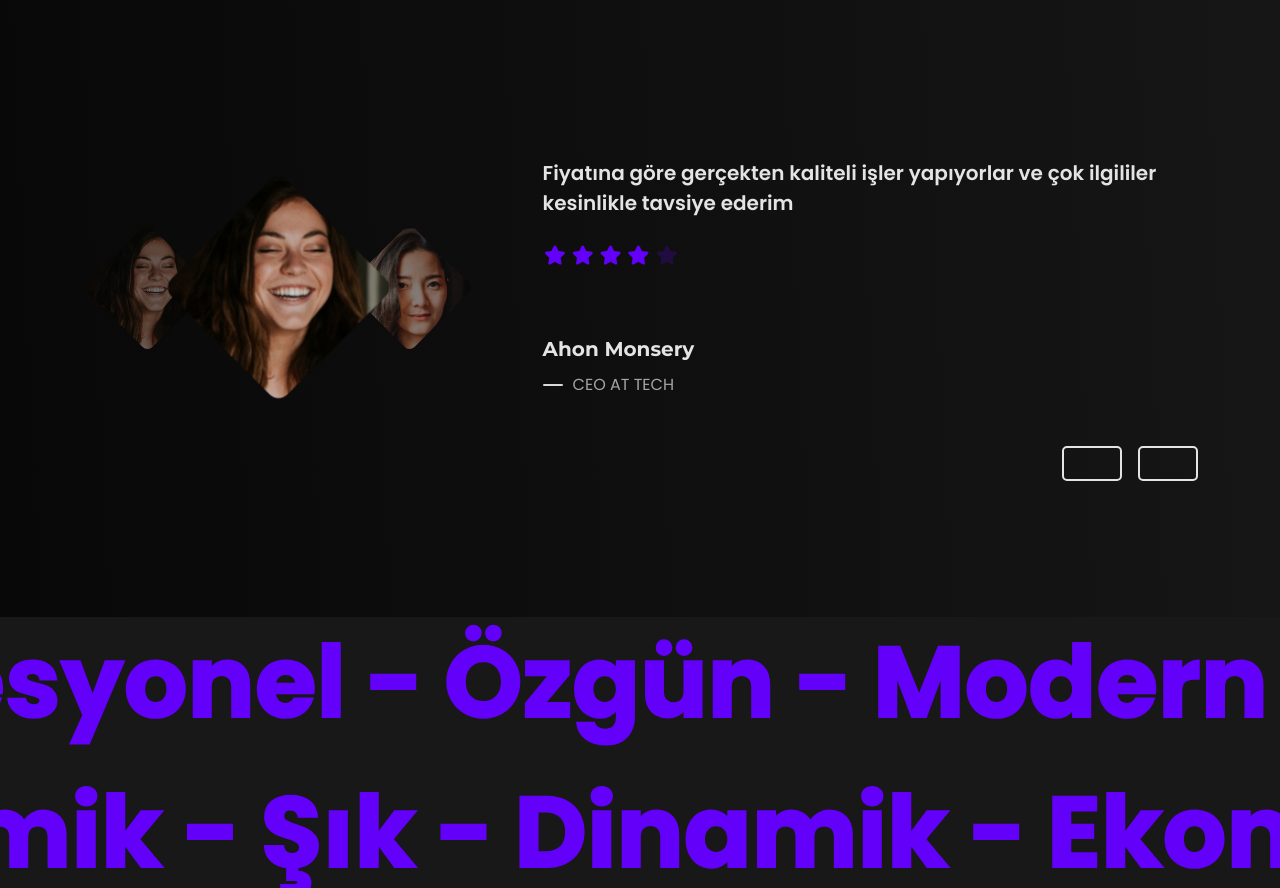
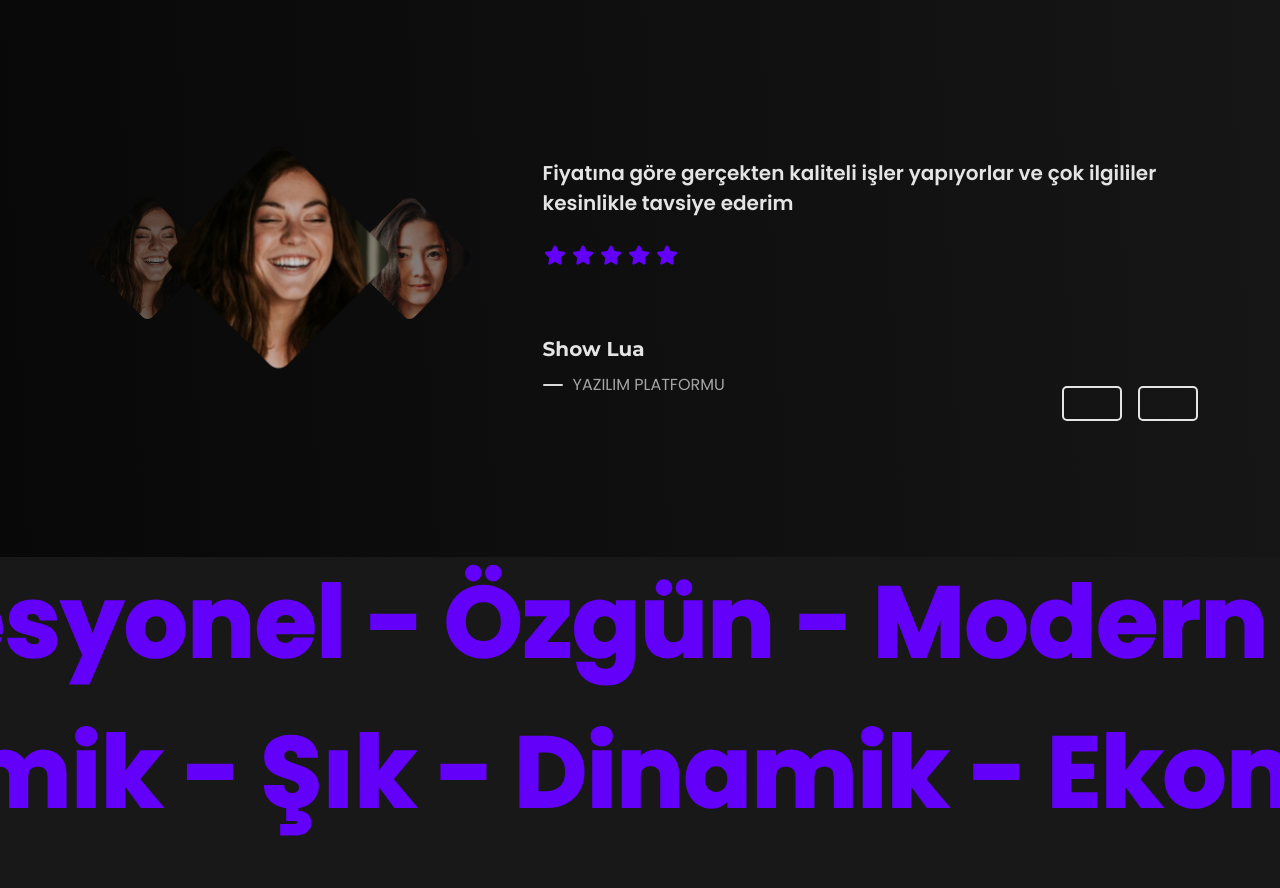
Before and after one commit to risuscreative/alphawebsite, a React (Create React App) app: page / in a window 1280 px wide. Shown: the part 3700-4588 px from the top of the page. Built offline with nearby package versions, Linux system fonts and the light colour scheme; some icons are missing.

Commit message:
yorumlar iste amk

```diff
--- a/src/components/Slider/TestimonialSlider.jsx
+++ b/src/components/Slider/TestimonialSlider.jsx
@@ -12,33 +12,41 @@ export default function TestimonialSlider() {
       testimonialThumb: '/images/testimonial_1.jpeg',
       testimonialText:
         'Fiyatına göre gerçekten kaliteli işler yapıyorlar ve çok ilgililer kesinlikle tavsiye ederim ',
-      avatarName: 'Ahon Monsery',
-      avatarDesignation: 'CEO AT TECH',
-      ratings: '4',
+      avatarName: 'Show Lua',
+      avatarDesignation: 'Yazılım Platformu',
+      ratings: '5',
     },
     {
       testimonialThumb: '/images/testimonial_2.jpeg',
       testimonialText:
-        'I wish I would have thought of it first. Creative agency is the most tech valuable business resource we have ever purchased. Dude your stuff  is the bomb! eaque ipsa quae ab illo inventore veritatis et quasi architecto beatae vitae dicta sunt to the explicabo.',
-      avatarName: 'Ahon Monsery',
-      avatarDesignation: 'CEO AT TECH',
+        'Fiyata göre çok güzel tasarımlar ortaya çıkarttı, aklında sorusu kalan varsa kalmasın tavsiyem Alpha Graphic.',
+      avatarName: 'Slash Botlist',
+      avatarDesignation: 'Botlist Sunucusu',
       ratings: '5',
     },
     {
       testimonialThumb: '/images/testimonial_3.jpeg',
       testimonialText:
-        'I wish I would have thought of it first. Creative agency is the most tech valuable business resource we have ever purchased. Dude your stuff  is the bomb! eaque ipsa quae ab illo inventore veritatis et quasi architecto beatae vitae dicta sunt to the explicabo.',
-      avatarName: 'Ahon Monsery',
-      avatarDesignation: 'CEO AT TECH',
+        'Tasarımı çok beğendim, buraya güvendiğim için fazlasıyla memnunum.',
+      avatarName: 'Kotanak Technologies',
+      avatarDesignation: 'Yazılım Firması',
       ratings: '4.5',
     },
     {
       testimonialThumb: '/images/testimonial_1.jpeg',
       testimonialText:
-        'I wish I would have thought of it first. Creative agency is the most tech valuable business resource we have ever purchased. Dude your stuff  is the bomb! eaque ipsa quae ab illo inventore veritatis et quasi architecto beatae vitae dicta sunt to the explicabo.',
-      avatarName: 'Ahon Monsery',
+        'Yazılım firmam için bir logo yaptırdım kısa zamanda harika bir hizmet aldım herkese öneririm.',
+      avatarName: 'Waeb.net',
       avatarDesignation: 'CEO AT TECH',
-      ratings: '3.5',
+      ratings: '5',
+    },
+    {
+      testimonialThumb: '/images/testimonial_1.jpeg',
+      testimonialText:
+        '2D ve 3D tasarım istedim,gayet hoş tasarım yaptı kendisi.Tabiki tek grafiker olunca biraz iş uzuyor ama 3 gün ortalama süre diyebilirim.',
+      avatarName: 'TenTenRise',
+      avatarDesignation: 'Minecraft Sunucusu',
+      ratings: '4.5',
     },
   ];
   const SlickArrowLeft = ({ currentSlide, slideCount, ...props }) => (
```
